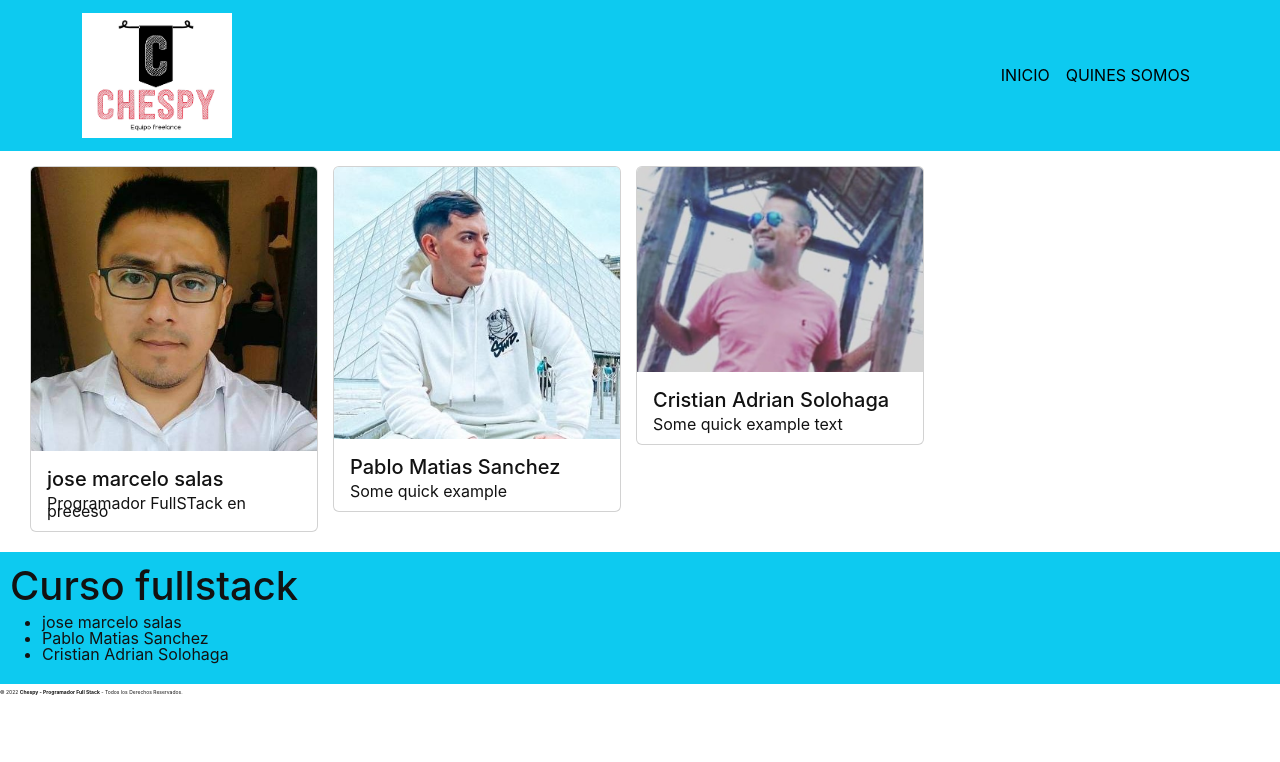
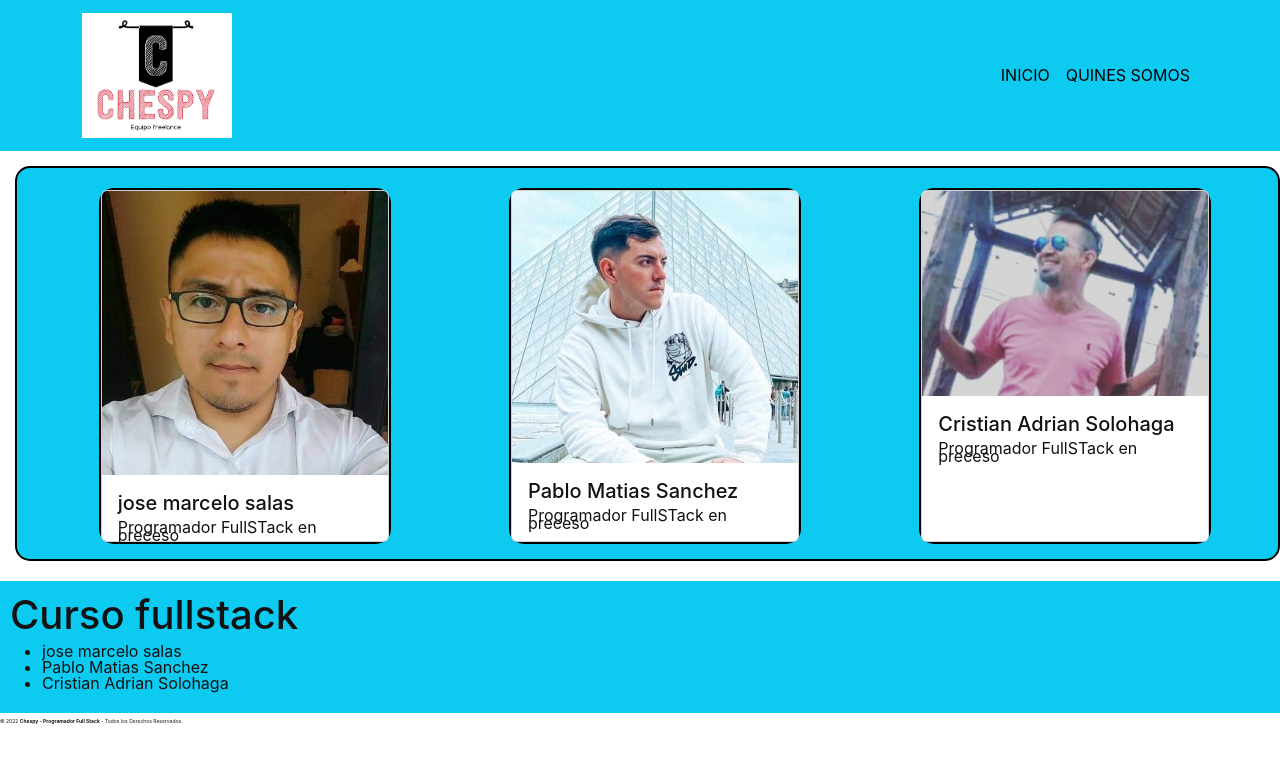
Before and after one commit to josemasa/REACT--TP-ANIMALES, a React (Vite) app in the folder frontend/: page /qs in a window 1280 px wide. Shown: the top 762 px of the page. Built offline with nearby package versions, Linux system fonts and the light colour scheme.

Commit message:
son las 2 am jajaj

```diff
--- a/frontend/src/components/Qsbody.jsx
+++ b/frontend/src/components/Qsbody.jsx
@@ -5,12 +5,13 @@ import styled from "styled-components";
 import jms from "../../img/jose.jpg";
 import cris from "../../img/cristian.jpg";
 import matu from "../../img/matu.jpg";
+
 const Qsbody = () => {
   return (
     <QS>
       <div className="div1">
         <div className="div2">
-          <Card style={{ width: "18rem" }}>
+          <Card style={{ width: "18rem", height: "22rem" }}>
             <Card.Img variant="top" src={jms} />
             <Card.Body>
               <Card.Title>jose marcelo salas </Card.Title>
@@ -19,20 +20,20 @@ const Qsbody = () => {
           </Card>
         </div>
         <div className="div2">
-          <Card style={{ width: "18rem" }}>
+          <Card style={{ width: "18rem", height: "22rem" }}>
             <Card.Img variant="top" src={matu} />
             <Card.Body>
               <Card.Title>Pablo Matias Sanchez</Card.Title>
-              <Card.Text>Some quick example</Card.Text>
+              <Card.Text>Programador FullSTack en preceso</Card.Text>
             </Card.Body>
           </Card>
         </div>
         <div className="div2">
-          <Card style={{ width: "18rem" }}>
+          <Card style={{ width: "18rem", height: "22rem" }}>
             <Card.Img variant="top" src={cris} />
             <Card.Body>
               <Card.Title>Cristian Adrian Solohaga </Card.Title>
-              <Card.Text>Some quick example text</Card.Text>
+              <Card.Text>Programador FullSTack en preceso</Card.Text>
             </Card.Body>
           </Card>
         </div>
@@ -45,12 +46,25 @@ export default Qsbody;
 
 const QS = styled.div`
   .div1 {
+    border: black solid 2px;
+    border-radius: 15px;
+    padding: 15px;
     margin-left: 15px;
     margin-top: 15px;
     display: flex;
-    flex-wrap: nowrap;
+    flex-wrap: wrap;
+    justify-content: space-around;
+    background-color: #0dcaf0;
   }
   .div2 {
+    border: black solid 2px;
+    border-radius: 15px;
+    margin-top: 5px;
+    background-color: #0dcaf0;
     margin-left: 15px;
   }
+  .div2 :hover {
+    opacity: 0.9;
+    transform: scale(1.02);
+  }
 `;
```
